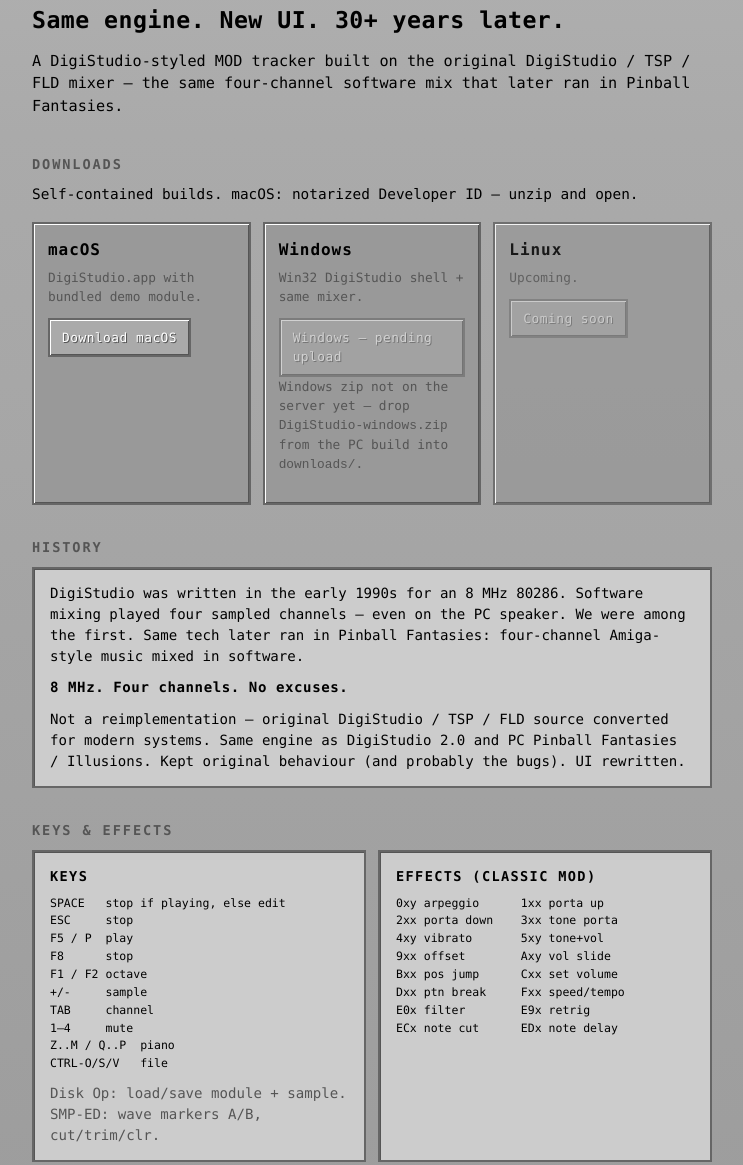
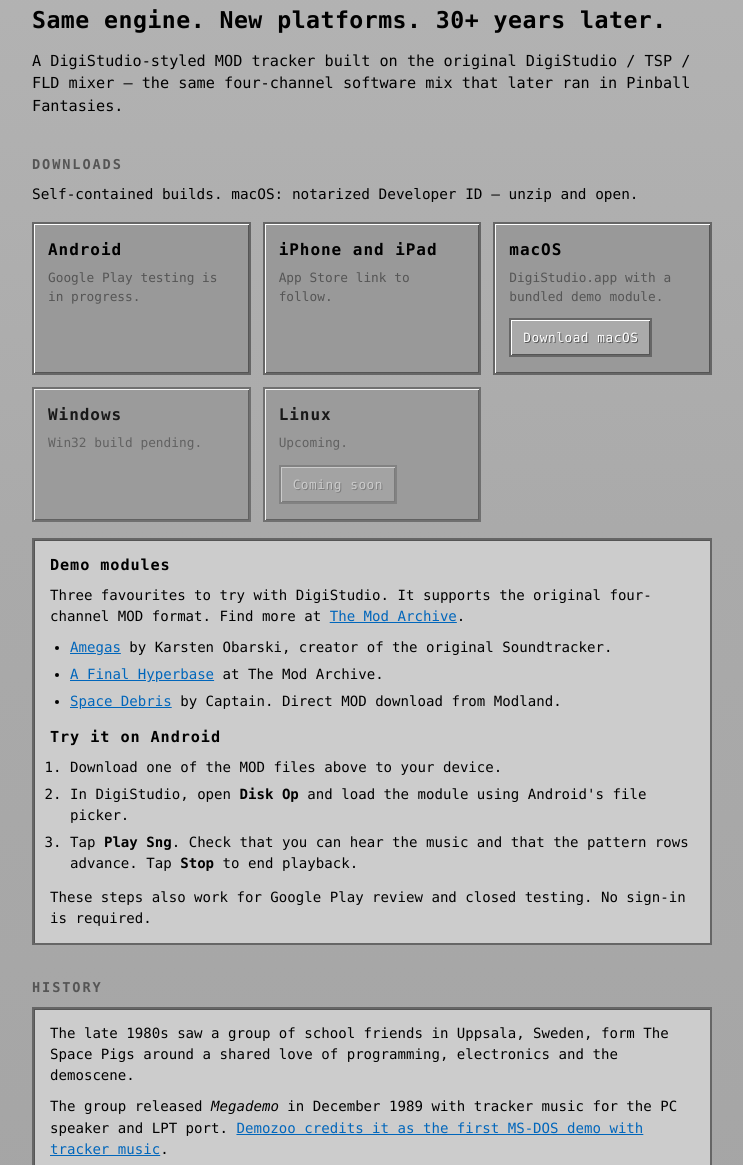
Before and after one commit to JLUNDMRK/digistudio-website, a plain HTML site: page index.html in a window 1280 px wide. Shown: the part 378-1543 px from the top of the page, without its empty margins (268-1011 px from the left). Drawn offline with Linux system fonts and the light colour scheme; no server answers.

Commit message:
Restore full DigiStudio site content over the shorter deploy.
Keep notarized macOS download copy; add panel list styles for demo mods.

Co-authored-by: Cursor <cursoragent@cursor.com>

```diff
--- a/assets/site.css
+++ b/assets/site.css
@@ -198,6 +198,31 @@ h1 {
   margin-bottom: 0;
 }
 
+.panel h3 {
+  margin: 14px 0 8px;
+  font-size: 0.95rem;
+  letter-spacing: 0.06em;
+}
+
+.panel h3:first-child {
+  margin-top: 0;
+}
+
+.panel ul,
+.panel ol {
+  margin: 0 0 12px;
+  padding-left: 1.25rem;
+  font-size: 0.88rem;
+}
+
+.panel li {
+  margin: 0 0 6px;
+}
+
+#demo-mods {
+  margin-top: 16px;
+}
+
 .punch {
   font-weight: 700;
   letter-spacing: 0.04em;
--- a/index.html
+++ b/index.html
@@ -29,7 +29,7 @@
         <div class="hero-visual" role="img" aria-label="DigiStudio splash">
           <img src="/assets/splash.png" alt="" width="640" height="240">
         </div>
-        <h1 id="hero-title">Same engine. New UI. 30+ years later.</h1>
+        <h1 id="hero-title">Same engine. New platforms. 30+ years later.</h1>
         <p class="lede">
           A DigiStudio-styled MOD tracker built on the original DigiStudio / TSP / FLD mixer —
           the same four-channel software mix that later ran in Pinball Fantasies.
@@ -41,15 +41,21 @@
         <p class="intro">Self-contained builds. macOS: notarized Developer ID — unzip and open.</p>
         <ul class="dl-grid">
           <li class="dl">
+            <h3>Android</h3>
+            <p>Google Play testing is in progress.</p>
+          </li>
+          <li class="dl">
+            <h3>iPhone and iPad</h3>
+            <p>App Store link to follow.</p>
+          </li>
+          <li class="dl">
             <h3>macOS</h3>
-            <p>DigiStudio.app with bundled demo module.</p>
+            <p>DigiStudio.app with a bundled demo module.</p>
             <a class="btn" href="/downloads/DigiStudio-macOS.zip">Download macOS</a>
           </li>
-          <li class="dl">
+          <li class="dl soon">
             <h3>Windows</h3>
-            <p>Win32 DigiStudio shell + same mixer.</p>
-            <a class="btn" id="win-dl" href="/downloads/DigiStudio-windows.zip">Download Windows</a>
-            <p class="hint" id="win-hint" hidden>Windows zip not on the server yet — drop <code>DigiStudio-windows.zip</code> from the PC build into <code>downloads/</code>.</p>
+            <p>Win32 build pending.</p>
           </li>
           <li class="dl soon">
             <h3>Linux</h3>
@@ -57,23 +63,33 @@
             <span class="btn btn-disabled" aria-disabled="true">Coming soon</span>
           </li>
         </ul>
+        <div class="panel" id="demo-mods">
+          <h3>Demo modules</h3>
+          <p>Three favourites to try with DigiStudio. It supports the original four-channel MOD format. Find more at <a href="https://modarchive.org/">The Mod Archive</a>.</p>
+          <ul>
+            <li><a href="https://modarchive.org/module.php?186736">Amegas</a> by Karsten Obarski, creator of the original Soundtracker.</li>
+            <li><a href="https://modarchive.org/module.php?82480">A Final Hyperbase</a> at The Mod Archive.</li>
+            <li><a href="https://ftp.modland.com/pub/modules/Protracker/Captain/space_debris.mod">Space Debris</a> by Captain. Direct MOD download from Modland.</li>
+          </ul>
+          <h3>Try it on Android</h3>
+          <ol>
+            <li>Download one of the MOD files above to your device.</li>
+            <li>In DigiStudio, open <strong>Disk Op</strong> and load the module using Android's file picker.</li>
+            <li>Tap <strong>Play Sng</strong>. Check that you can hear the music and that the pattern rows advance. Tap <strong>Stop</strong> to end playback.</li>
+          </ol>
+          <p>These steps also work for Google Play review and closed testing. No sign-in is required.</p>
+        </div>
       </section>
 
       <section class="section" aria-labelledby="about-title">
         <h2 id="about-title">History</h2>
         <div class="panel">
-          <p>
-            DigiStudio was written in the early 1990s for an 8&nbsp;MHz 80286.
-            Software mixing played four sampled channels — even on the PC speaker.
-            We were among the first. Same tech later ran in Pinball Fantasies:
-            four-channel Amiga-style music mixed in software.
-          </p>
-          <p class="punch">8 MHz. Four channels. No excuses.</p>
-          <p>
-            Not a reimplementation — original DigiStudio / TSP / FLD source converted
-            for modern systems. Same engine as DigiStudio 2.0 and PC Pinball Fantasies / Illusions.
-            Kept original behaviour (and probably the bugs). UI rewritten.
-          </p>
+          <p>The late 1980s saw a group of school friends in Uppsala, Sweden, form The Space Pigs around a shared love of programming, electronics and the demoscene.</p>
+          <p>The group released <em>Megademo</em> in December 1989 with tracker music for the PC speaker and LPT port. <a href="https://demozoo.org/productions/127639/">Demozoo credits it as the first MS-DOS demo with tracker music</a>.</p>
+          <p>DigiStudio was the group's first software tool. The DOS MOD player and editor mixed four sampled channels in software and could play them through the built-in PC speaker on an 8 MHz 286 without a sound card. <a href="https://demozoo.org/groups/55023/">Demozoo archives DigiStudio v1.5 from February 1993</a>.</p>
+          <p>DigiStudio became the group's first commercial product when it was bundled with Covox audio hardware, a less widely adopted alternative to Sound Blaster.</p>
+          <p>Several members went on to form Frontline Design and port Digital Illusions' <em>Pinball Fantasies</em> and <em>Pinball Illusions</em> to PC. The author of this site runs <em>Pinball Fantasies</em> at full frame rate on an IBM 80286 running at 8 MHz, with a fast VGA card and the built-in PC speaker. A Sound Blaster makes it sound even better. <a href="https://martinlindell.com/2022/05/01/historien-om-dice-del-2/">Martin Lindell's history of DICE</a></p>
+          <p>DigiStudio Reborn brings the original four-channel mixer to modern systems with a new interface. It is a free hobby project.</p>
         </div>
       </section>
 
@@ -113,32 +129,30 @@ ECx note cut      EDx note delay</pre>
         <div class="panel">
           <p><strong>Original version:</strong> The Space Pigs — Daniel Forsgren, Gabriel Bergqvist, Johan Lundmark.</p>
           <p><strong>Retro port:</strong> Johan L.</p>
+          <p>This website and most of the work to bring DigiStudio to modern platforms were done with minimal human intervention, as an experiment in what AI could do in 2026.</p>
+        </div>
+      </section>
+      <section class="section" id="privacy" aria-labelledby="privacy-title">
+        <h2 id="privacy-title">Privacy policy</h2>
+        <div class="panel">
+          <p>Updated November 23, 2026. This policy covers DigiStudio for Android (com.tsp.digistudio) and this website.</p>
+          <p>The Android app requires no account and includes no ads, analytics, or crash reporting. DigiStudio does not collect or share personal data from the app. It processes music modules and samples on your device. Android's file picker lets you select where to import or export files, including a storage provider of your choice.</p>
+          <p>This website has no tracking scripts or forms. Cloudflare hosts it and may process technical information such as IP addresses for operation and security. If you contact us by email, we use your address and message to respond and keep them for as long as needed to handle your request.</p>
+          <p>For privacy questions or to request deletion of a support email, contact <a href="mailto:TSP@jlundmark.org">TSP@jlundmark.org</a>.</p>
+        </div>
+      </section>
+      <section class="section" id="terms" aria-labelledby="terms-title">
+        <h2 id="terms-title">Terms</h2>
+        <div class="panel">
+          <p>DigiStudio is a free hobby project. Use music, modules, and samples you have the right to use. Licenses for bundled material are provided where it is distributed.</p>
+          <p>DigiStudio is provided as is. Features and platform support may change. Your rights under applicable mandatory consumer law still apply.</p>
         </div>
       </section>
     </main>
 
     <footer class="foot">
-      <p>digistudio.jlundmark.org · FrontLine Design era tracker, modern shells</p>
+      <p><a href="#privacy">Privacy policy</a> · <a href="#terms">Terms</a> · <a href="mailto:TSP@jlundmark.org">TSP@jlundmark.org</a></p>
     </footer>
   </div>
-  <script>
-    // Soft-fail Windows link if the zip is missing (local or live).
-    (function () {
-      var a = document.getElementById("win-dl");
-      var hint = document.getElementById("win-hint");
-      if (!a) return;
-      fetch(a.getAttribute("href"), { method: "HEAD" }).then(function (r) {
-        if (!r.ok) {
-          a.setAttribute("aria-disabled", "true");
-          a.classList.add("btn-disabled");
-          a.removeAttribute("href");
-          a.textContent = "Windows — pending upload";
-          if (hint) hint.hidden = false;
-        }
-      }).catch(function () {
-        if (hint) hint.hidden = false;
-      });
-    })();
-  </script>
 </body>
 </html>
```
